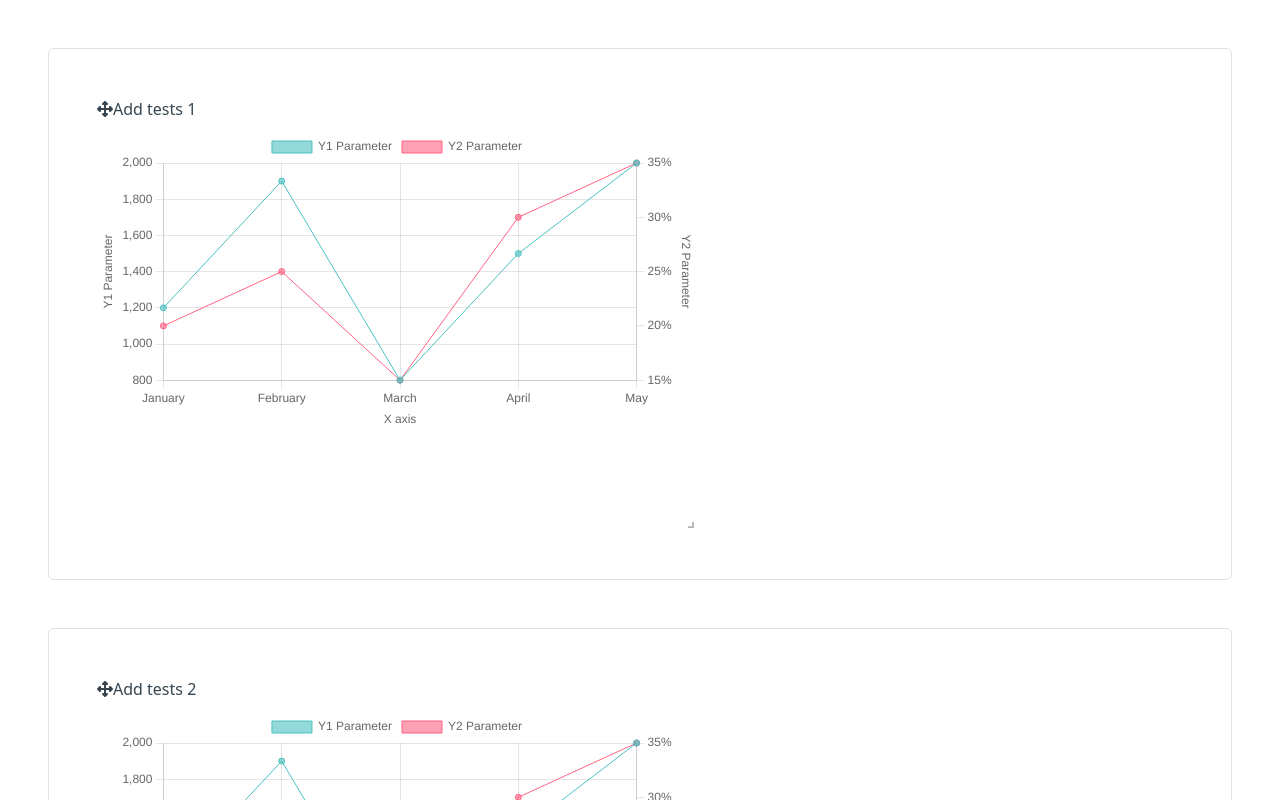
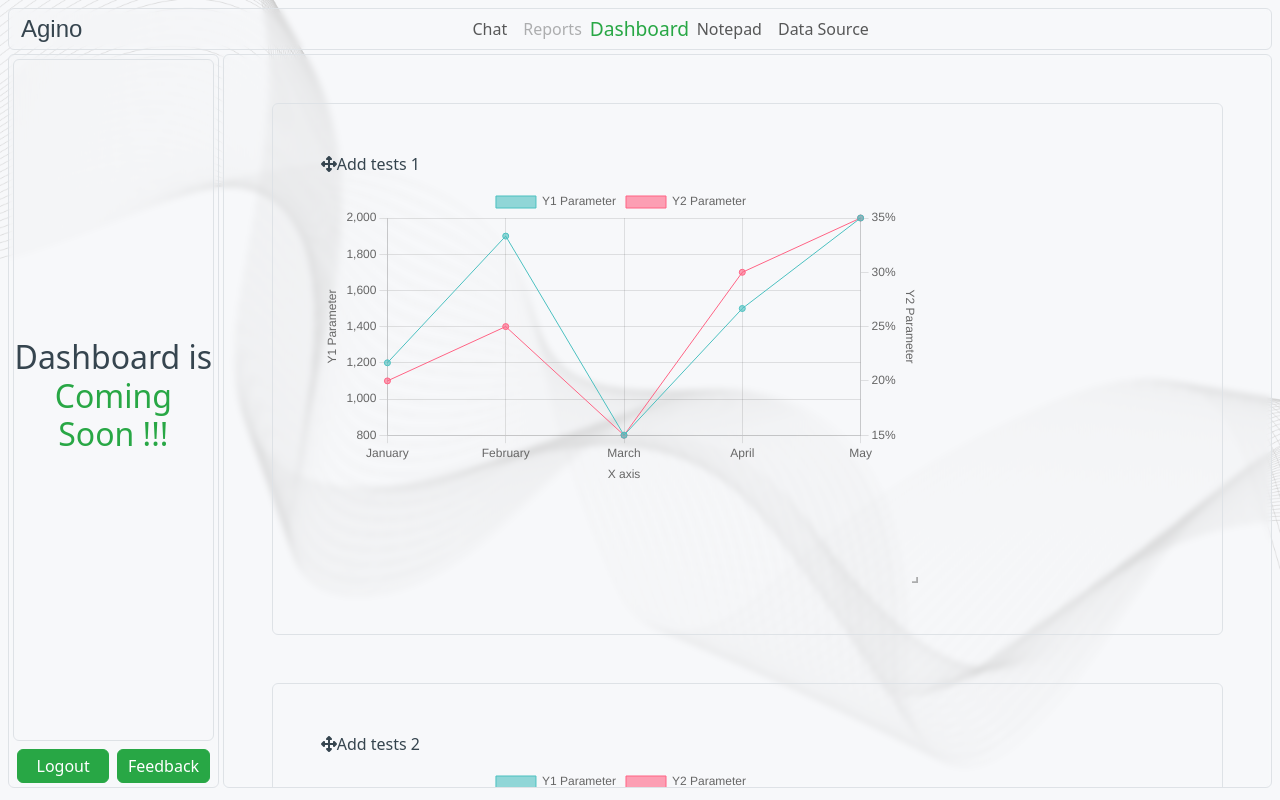
Before and after one commit to g-gourav-r/Agino, a React (Vite) app: page /dashboard in a window 1280 px wide. Shown: the top 800 px of the page. Built offline with nearby package versions, Linux system fonts and the light colour scheme; a web font is replaced by a local one.

Commit message:
Add routes

```diff
--- a/src/Routes/Routes.jsx
+++ b/src/Routes/Routes.jsx
@@ -9,7 +9,7 @@
 import NotFoundPage from "../components/404Page";
 import SessionExpired from "../components/SessionExpired";
 import Chat from "../components/Chat/Chat";
-import Dashboard from "../components/Dashboard/DashboardMainContent";
+import Dashboard from "../components/Dashboard/Dashboard";
 
 function AppRouter() {
   return (
--- a/src/components/Dashboard/Dashboard.jsx
+++ b/src/components/Dashboard/Dashboard.jsx
@@ -7,6 +7,7 @@
     <WindowTemplate
       mainContent={<DashboardMainContent />}
       sideBar={<DashboardSidebar />}
+      currentPage={"dashboard"}
     />
   );
 }
--- a/src/components/WindowTemplate.jsx
+++ b/src/components/WindowTemplate.jsx
@@ -111,9 +111,11 @@
               </li>
               <li className="nav-item">
                 <a
-                  className="px-2 nav-link disabled user-select-none"
-                  href="#"
-                  onClick={(e) => e.preventDefault()}
+                  className={`px-2 nav-link user-select-none ${
+                    currentPage === "dashboard" ? "active" : ""
+                  }`}
+                  aria-current="page"
+                  onClick={() => navigate("/dashboard")}
                 >
                   Dashboard
                 </a>
```
